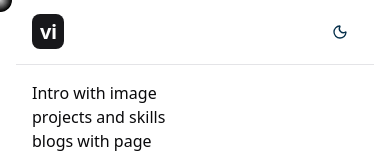
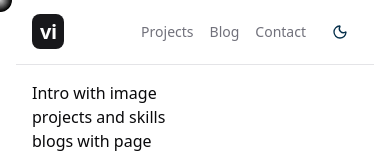
Before and after one commit to blockvished/jcmvishael, a Next.js app: page / in a window 390 px wide. Shown: the top 157 px of the page. Built offline with nearby package versions, Linux system fonts and the light colour scheme.

Commit message:
improved navbar to be mobile friendly

```diff
--- a/src/components/navbar.tsx
+++ b/src/components/navbar.tsx
@@ -11,7 +11,8 @@
                     </span>
                 </Link>
 
-                <nav className="hidden gap-6 sm:flex">
+                <div className="flex items-center gap-4 sm:gap-6">
+                    <nav className="flex gap-4 sm:gap-6">
                         <Link
                             href="/projects"
                             className="text-sm font-medium text-muted-foreground transition-colors hover:text-foreground"
@@ -33,6 +34,8 @@
                     </nav>
 
                     <ThemeToggle />
+
+                </div>
             </div>
         </header>
     )
```
Lines whose indentation alone changed are shown as unchanged.
